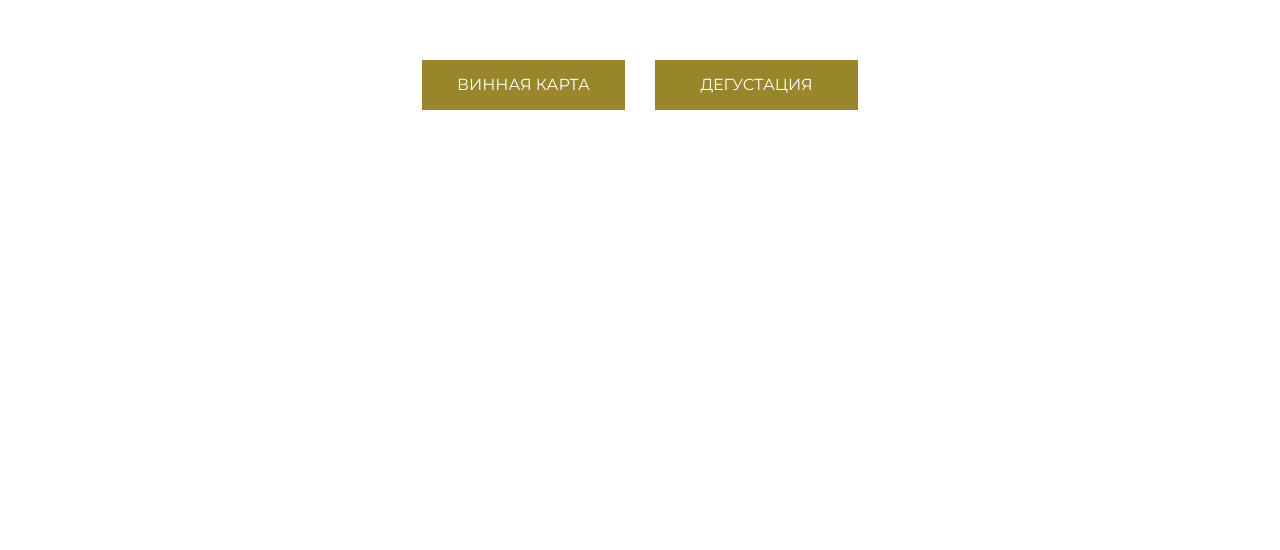
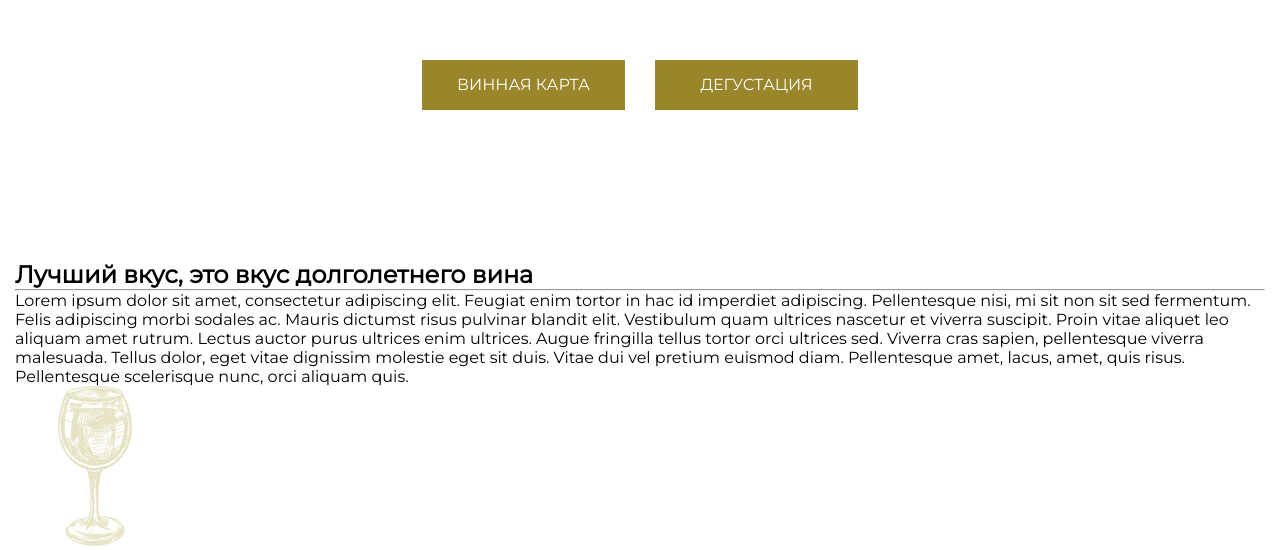
Before and after one commit to EMMMABK/Le-Corte, a plain HTML site: page index.html in a window 1280 px wide. Shown: the part 648-1198 px from the top of the page. Before the commit the page ends 908 px from the top, so only its background shows below. Drawn offline with Linux system fonts and the light colour scheme.

Commit message:
add 4 commit

```diff
--- a/index.html
+++ b/index.html
@@ -32,5 +32,19 @@
             </div>
         </div>
     </header>
+    <main class="main">
+        <section class="main__item item">
+            <div class="item__container container">
+                <h2 class="item__title">
+                    Лучший вкус, это вкус долголетнего вина
+                </h2>
+                <hr>
+                <p class="item__subtitle">
+                    Lorem ipsum dolor sit amet, consectetur adipiscing elit. Feugiat enim tortor in hac id imperdiet adipiscing. Pellentesque nisi, mi sit non sit sed fermentum. Felis adipiscing morbi sodales ac. Mauris dictumst risus pulvinar blandit elit. Vestibulum quam ultrices nascetur et viverra suscipit. Proin vitae aliquet leo aliquam amet rutrum. Lectus auctor purus ultrices enim ultrices. Augue fringilla tellus tortor orci ultrices sed. Viverra cras sapien, pellentesque viverra malesuada. Tellus dolor, eget vitae dignissim molestie eget sit duis. Vitae dui vel pretium euismod diam. Pellentesque amet, lacus, amet, quis risus. Pellentesque scelerisque nunc, orci aliquam quis.
+                </p>
+                <img src="./img/image.png" alt="">
+            </div>
+        </section>
+    </main>
 </body>
 </html>
```
Also changed, not shown: img/image.png (added).
